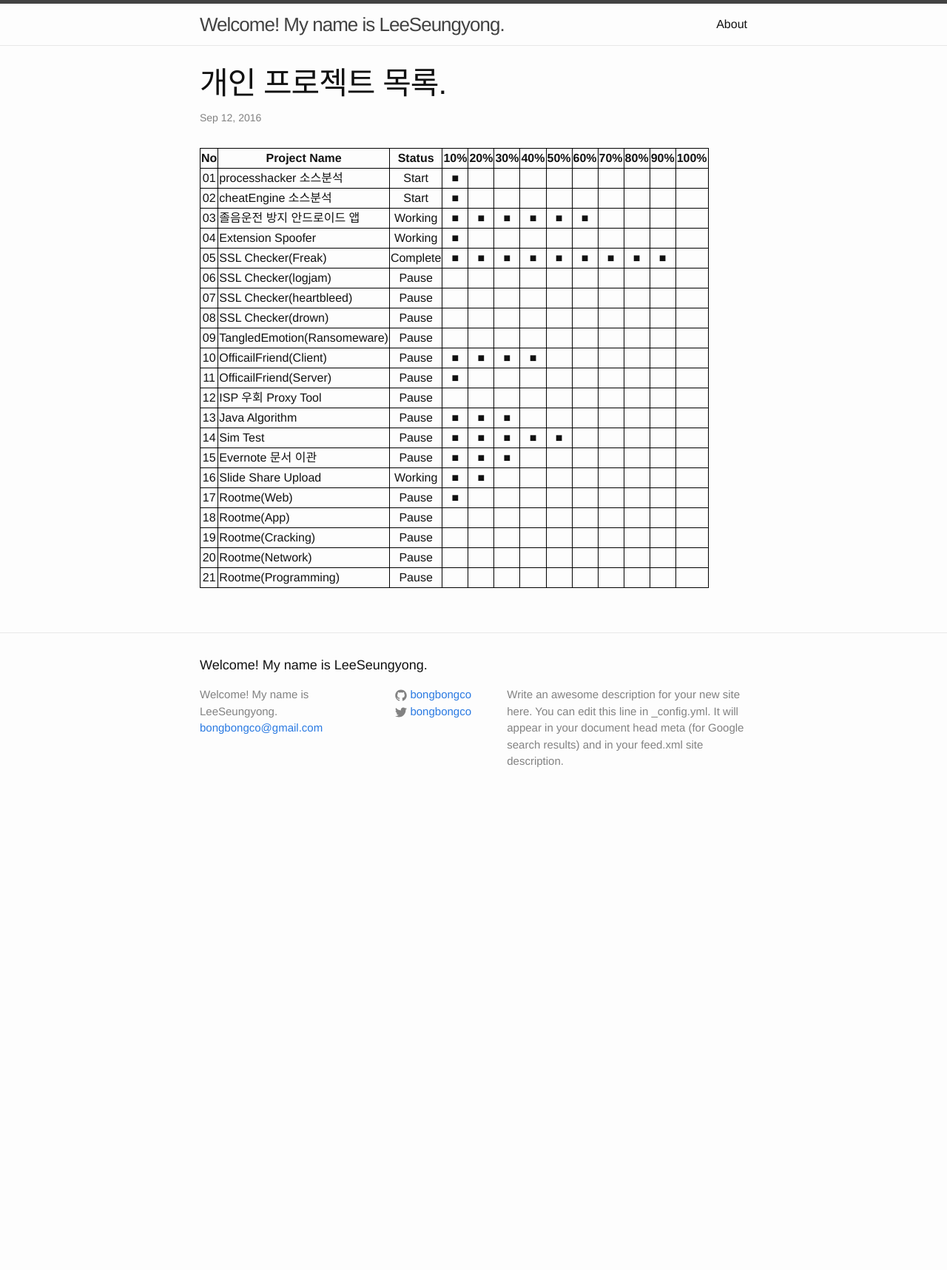
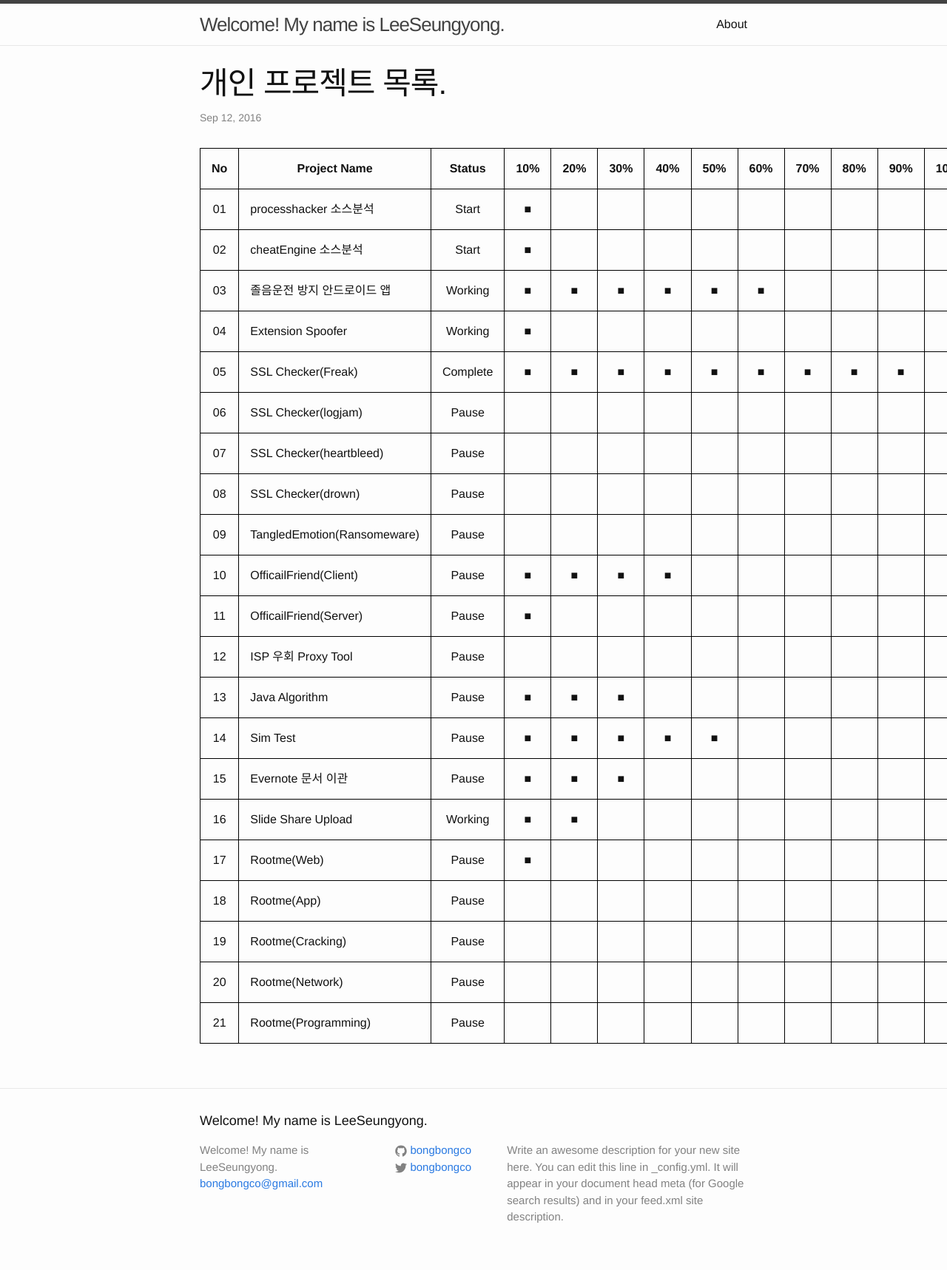
Before and after one commit to LktProgrammer/bongbongco.github.io, a Jekyll site: the page built from _posts/2016-09-12-GarbageTask.markdown, in a window 1280 px wide. Shown: the whole page at 74% size. Built offline with Jekyll 4.4.1, drawn with Linux system fonts in a browser that asks for light colours; before the commit the page ends 1101 px from its top, so only the background shows below that.

Commit message:
Update _layout.scss

```diff
--- a/_sass/_layout.scss
+++ b/_sass/_layout.scss
@@ -196,17 +196,18 @@
 
 table{
     border-collapse: collapse;
-    border-spacing: 1;
+    border-spacing: 0;
+    padding: 15px;
     border:1px solid #000000;
 }
 
 th{
-    border-spacing: 1;
+    padding: 15px;
     border:1px solid #000000;
 }
 
 td{
-    border-spacing: 1;
+    padding: 15px;
     border:1px solid #000000;
 }
 
```
